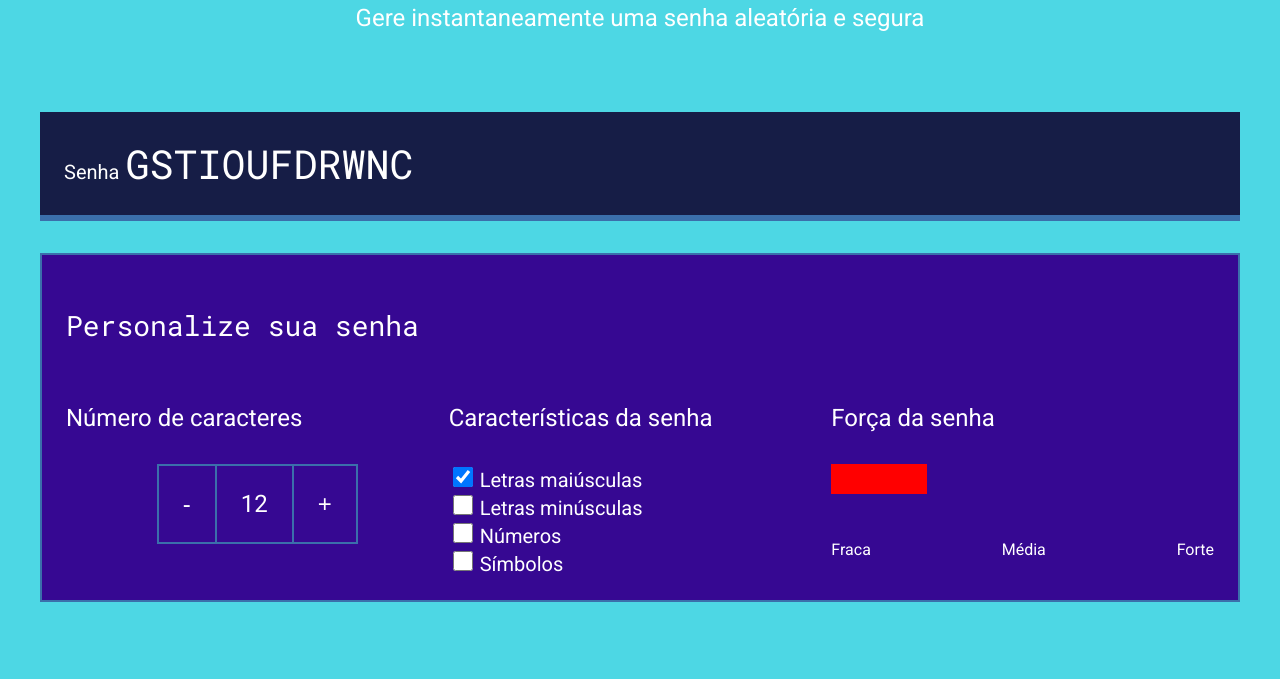
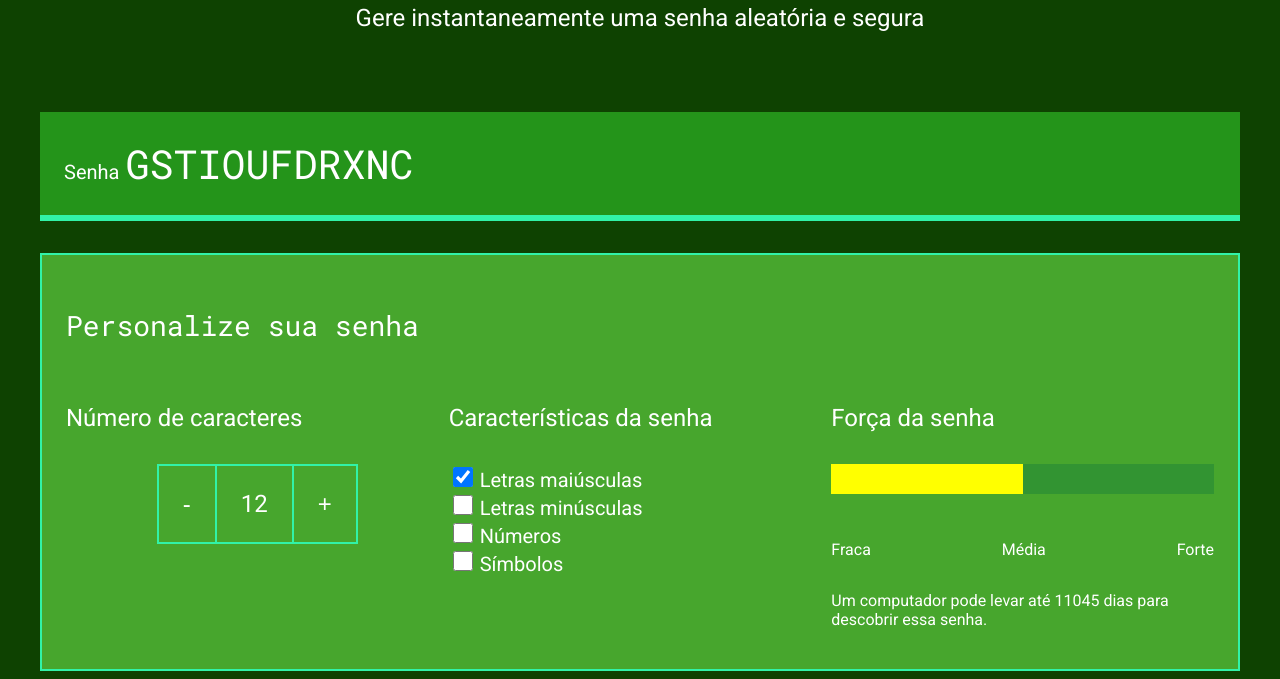
Before and after one commit to Bicudinho18/gerador-senha, a plain HTML site: page index.html in a window 1280 px wide. Shown: the part 208-887 px from the top of the page. Before the commit the page ends 818 px from the top, so only its background shows below. Drawn offline with Linux system fonts and the light colour scheme.

Commit message:
Add files via upload

```diff
--- a/index.html
+++ b/index.html
@@ -17,7 +17,7 @@
         </div>
         <div class="conteudo-senha">
             <label for="senha">Senha</label>
-            <input name="senha" type="text" id='campo-senha'readonly>
+            <input name="senha" type="text" id="campo-senha" readonly>
         </div>
         <div class="parametro">
             <h3 class="parametro-titulo">Personalize sua senha</h3>
@@ -58,7 +58,7 @@
                         <p>Média</p>
                         <p>Forte</p>
                     </div>
-
+                    <p class="entropia"></p>
                 </div>
             </div>
         </div>
--- a/main.js
+++ b/main.js
@@ -1,85 +1,77 @@
 const numeroSenha = document.querySelector('.parametro-senha__texto');
 let tamanhoSenha = 12;
 numeroSenha.textContent = tamanhoSenha;
+const letrasMaiusculas = 'ABCDEFGHIJKLMNOPQRSTUVXYWZ';
+const letrasMinusculas = 'abcdefghijklmnopqrstuvxywz';
+const numeros = '0123456789';
+const simbolos = '!@%*?';
 const botoes = document.querySelectorAll('.parametro-senha__botao');
 const campoSenha = document.querySelector('#campo-senha');
 const checkbox = document.querySelectorAll('.checkbox');
-const letrasMaiusculas = 'ABCDEFGHIJKLMNOPQRSTUVWXYZ';
-const letrasMinusculas = 'abcdefghijklmnopqrstuvwxyz';
-const numeros = '0123456789';
-const simbolos = '!@#$*';
 const forcaSenha = document.querySelector('.forca');
 
 botoes[0].onclick = diminuiTamanho;
 botoes[1].onclick = aumentaTamanho;
 
-
 function diminuiTamanho() {
-    if (tamanhoSenha > 1){
-        tamanhoSenha = tamanhoSenha - 1;
+    if (tamanhoSenha > 1) {
+        // tamanhoSenha = tamanhoSenha-1;
+        tamanhoSenha--;
     }
-
+    numeroSenha.textContent = tamanhoSenha;
+    geraSenha();
+}
+function aumentaTamanho() {
+    if (tamanhoSenha < 20) {
+        // tamanhoSenha = tamanhoSenha+1;
+        tamanhoSenha++;
+    }
     numeroSenha.textContent = tamanhoSenha;
     geraSenha();
 }
 
-function aumentaTamanho() {
-    if (tamanhoSenha < 20){
-        tamanhoSenha = tamanhoSenha + 1;
-    }
-
-    numeroSenha.textContent = tamanhoSenha;
-    geraSenha();
-}
-
-for(i=0;i<checkbox.length;i++){
+for (i = 0; i < checkbox.length; i++) {
     checkbox[i].onclick = geraSenha;
 }
 
-
 geraSenha();
 
-function geraSenha(){
-    let alfabeto ='';
-    if(checkbox[0].checked){
+function geraSenha() {
+    let alfabeto = '';
+    if (checkbox[0].checked) {
         alfabeto = alfabeto + letrasMaiusculas;
     }
-    if(checkbox[1].checked){
+    if (checkbox[1].checked) {
         alfabeto = alfabeto + letrasMinusculas;
     }
-    if(checkbox[2].checked){
+    if (checkbox[2].checked) {
         alfabeto = alfabeto + numeros;
     }
-    if(checkbox[3].checked){
+    if (checkbox[3].checked) {
         alfabeto = alfabeto + simbolos;
     }
-
-
-
-
     let senha = '';
-    for (let i=0; i< tamanhoSenha; i++){
-        let numeroAleatorio = Math.random()* alfabeto.length;
+    for (let i = 0; i < tamanhoSenha; i++) {
+        let numeroAleatorio = Math.random() * alfabeto.length;
         numeroAleatorio = Math.floor(numeroAleatorio);
         senha = senha + alfabeto[numeroAleatorio];
     }
-
     campoSenha.value = senha;
     classificaSenha(alfabeto.length);
+
 }
 
-function classificaSenha(){
-    let entropia = tamanhoSenha*Math.log2(tamanhoAlfabeto);
+function classificaSenha(tamanhoAlfabeto) {
+    let entropia = tamanhoSenha * Math.log2(tamanhoAlfabeto);
     console.log(entropia);
     forcaSenha.classList.remove('fraca', 'media', 'forte');
-    if(entropia > 57){
+    if (entropia > 57) {
         forcaSenha.classList.add('forte');
-    } else if (entropia > 35 && entropia < 57){
+    } else if (entropia > 35 && entropia < 57) {
         forcaSenha.classList.add('media');
-    } else if (entropia <= 35){
+    } else if (entropia <= 35) {
         forcaSenha.classList.add('fraca');
     }
     const valorEntropia = document.querySelector('.entropia');
-    valorEntropia.textContent = "Um computador pode levar até" + Math.floor(2**entropia/(100e6*60*60*24)) + "ias para descobrir essa senha. ";
-
+    valorEntropia.textContent = "Um computador pode levar até " + Math.floor(2 ** entropia / (100e6 * 60 * 60 * 24)) + " dias para descobrir essa senha.";
 }
--- a/style.css
+++ b/style.css
@@ -1,13 +1,14 @@
-@import url('https://fonts.googleapis.com/css2?family=Roboto&family=Roboto+Mono&display=swap&#39');
+@import url('https://fonts.googleapis.com/css2?family=Roboto&family=Roboto+Mono&display=swap');
 
-:root{
---branco: white;
---cor-de-fundo: #29cfdfd4;
---fundo-senha: #161d46;
---fundo-texto: #360892;;
---borda: #3b6fab;
---roboto: 'Roboto', sans-serif;
---roboto-mono: 'Roboto Mono', monospace;
+:root {
+    --branco: white;
+    --cor-de-fundo: #0e4201;
+    --fundo-senha: #24941a;
+    --fundo-texto: #47a62d;
+    --fundo-barra: #2387378f;
+    --borda: #31f3a8;
+    --roboto: 'Roboto', sans-serif;
+    --roboto-mono: 'Roboto Mono', monospace;
 }
 
 * {
```
